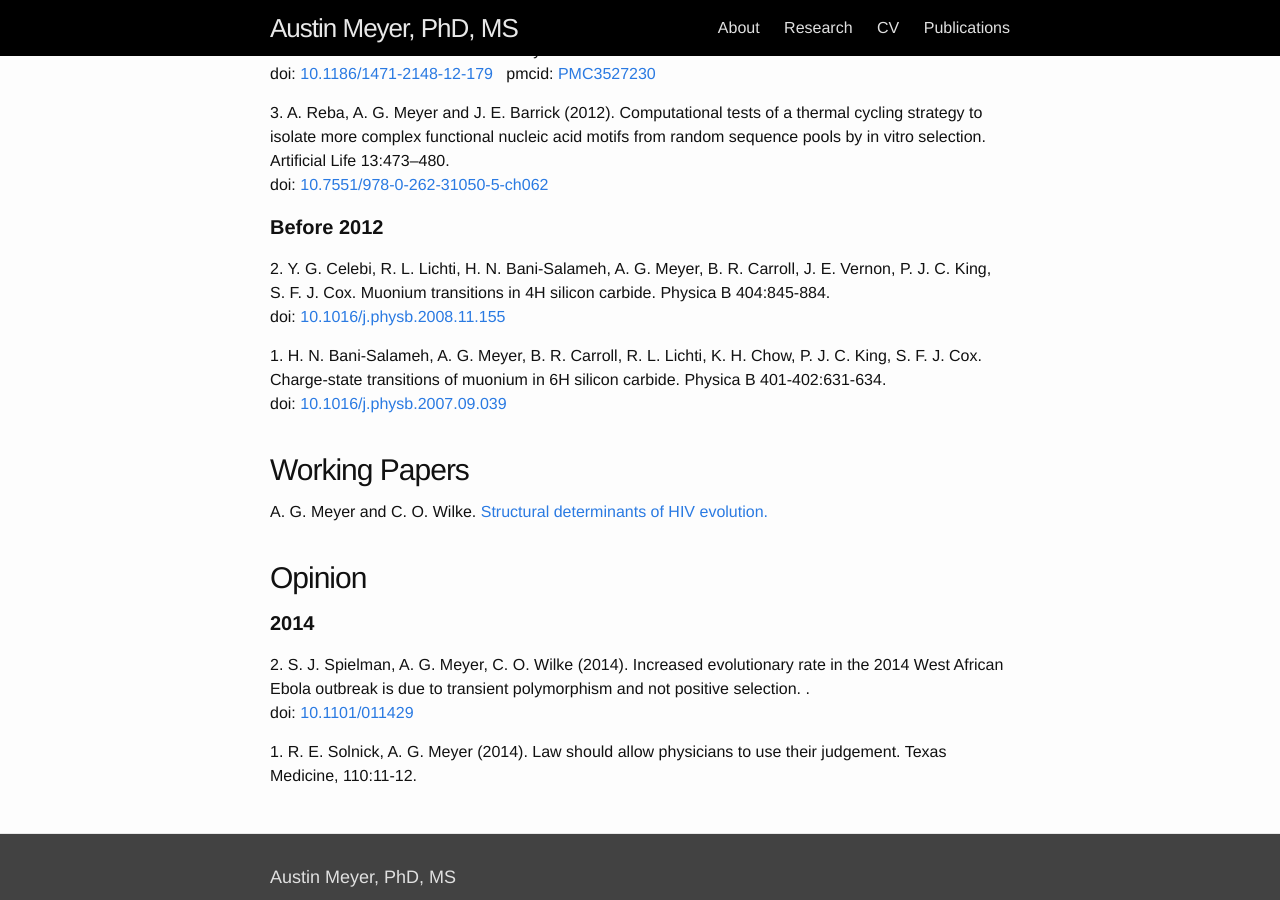
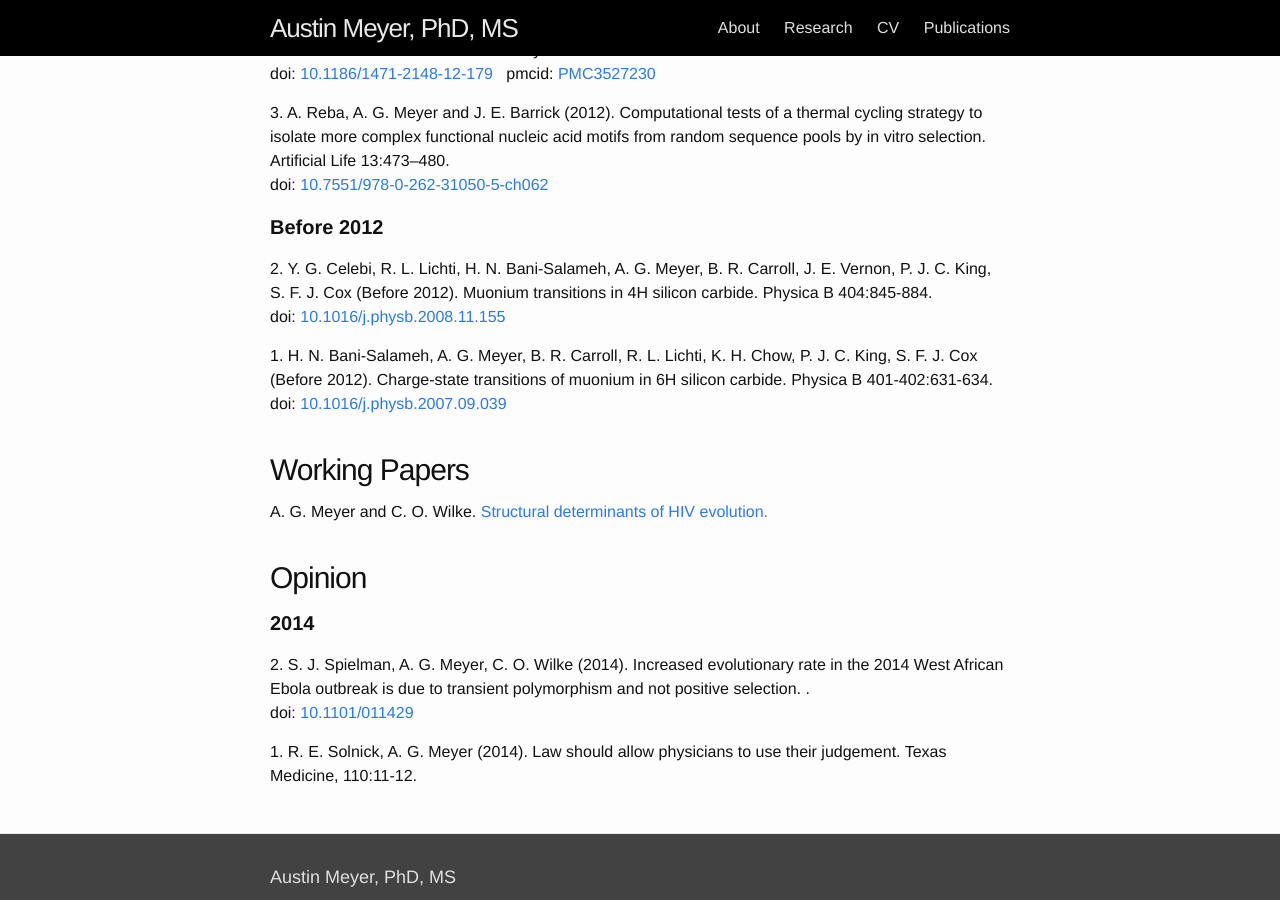
Before and after one commit to ausmeyer/ausmeyer.github.io, a Jekyll site: the page built from publications.html, in a window 1280 px wide and 900 px high, scrolled down 1365 px. Built offline with Jekyll 4.4.1, drawn with Linux system fonts in a browser that asks for light colours.

Commit message:
Fixed formatting.

```diff
--- a/publications.html
+++ b/publications.html
@@ -36,9 +36,9 @@ link-years:
       {% endif %}
       <li>
         {{ count | minus: forloop.index0 }}.
-        {% if pub.year == "Before 2012" %}
+        {% if pub.year == "pre-2012" %}
           {{ pub.author }}. {{ pub.title }}. {{ pub.ref }}.<br/>
-        {% elsif pub.year != "Before 2012" %}
+        {% elsif pub.year != "pre-2012" %}
           {{ pub.author }} ({{ pub.year }}). {{ pub.title }}. {{ pub.ref }}.<br/>
         {% endif %}
         {% if pub.doi %}
```
Also changed, not shown: other parts of publications.html (+1 -1 lines).
